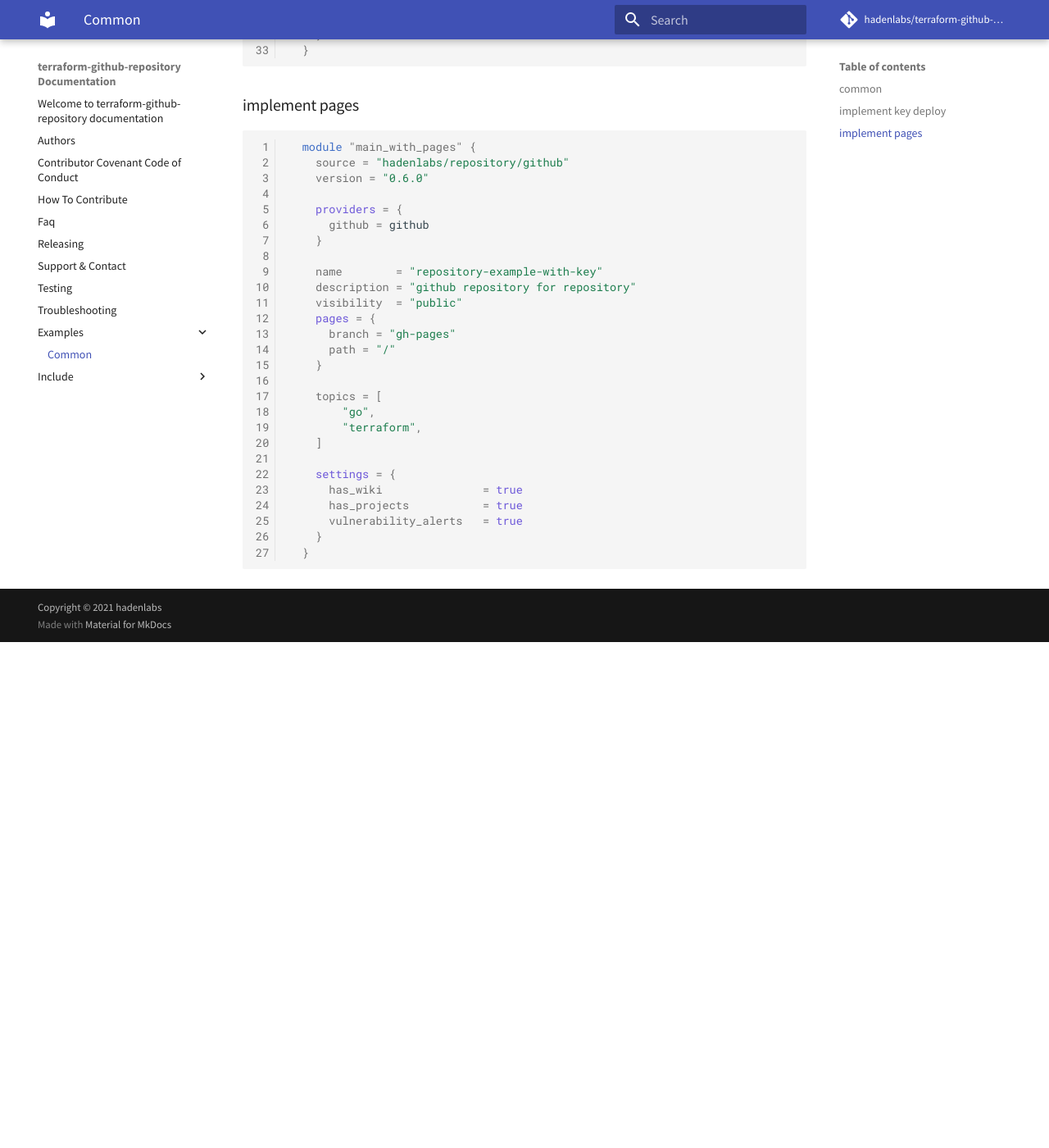
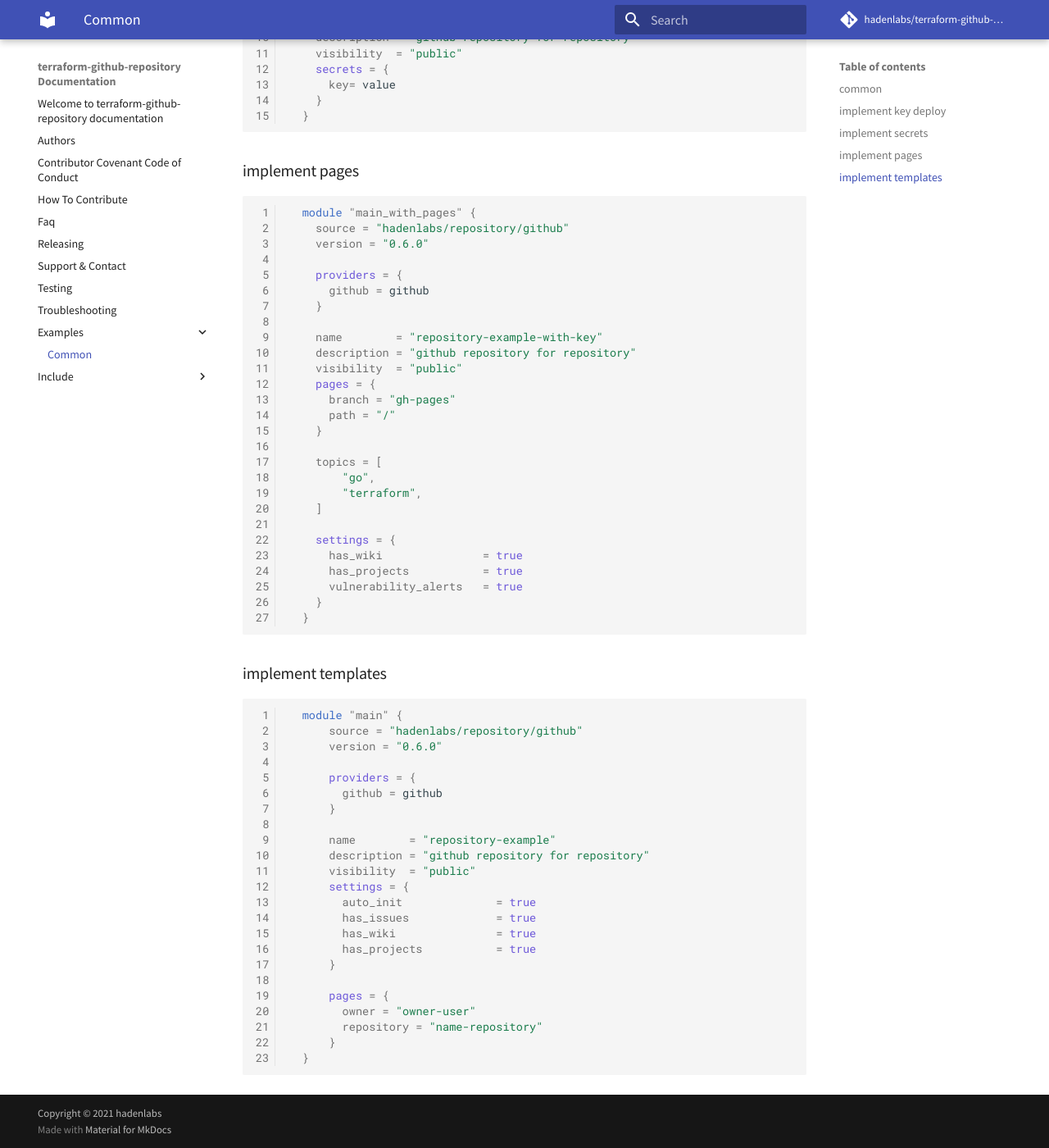
Before and after one commit to hadenlabs/terraform-github-repository, an MkDocs documentation site: the page built from docs/examples/common.md, in a window 1280 px wide and 1400 px high, scrolled down 1235 px. Shown: the whole window at 82% size. Built offline with MkDocs 1.6.1 and Material for MkDocs 9.7.7, drawn with Linux system fonts in a browser that asks for light colours; comment, search, counter and statistics services are not loaded; before the commit the page ends 2018 px from its top, so only the background shows below that; some of the changed text lies outside the part shown.

Commit message:
docs: implement templates sample (#39)

````diff
--- a/docs/examples/common.md
+++ b/docs/examples/common.md
@@ -44,6 +44,12 @@
       read_only = false
     }]
   }
+
+```
+
+### implement secrets
+
+```hcl
 
   module "main_with_secrets" {
     source = "hadenlabs/repository/github"
@@ -95,3 +101,33 @@
   }
 
 ```
+
+### implement templates
+
+```hcl
+
+  module "main" {
+      source = "hadenlabs/repository/github"
+      version = "0.6.0"
+
+      providers = {
+        github = github
+      }
+
+      name        = "repository-example"
+      description = "github repository for repository"
+      visibility  = "public"
+      settings = {
+        auto_init              = true
+        has_issues             = true
+        has_wiki               = true
+        has_projects           = true
+      }
+
+      pages = {
+        owner = "owner-user"
+        repository = "name-repository"
+      }
+  }
+
+```
````
